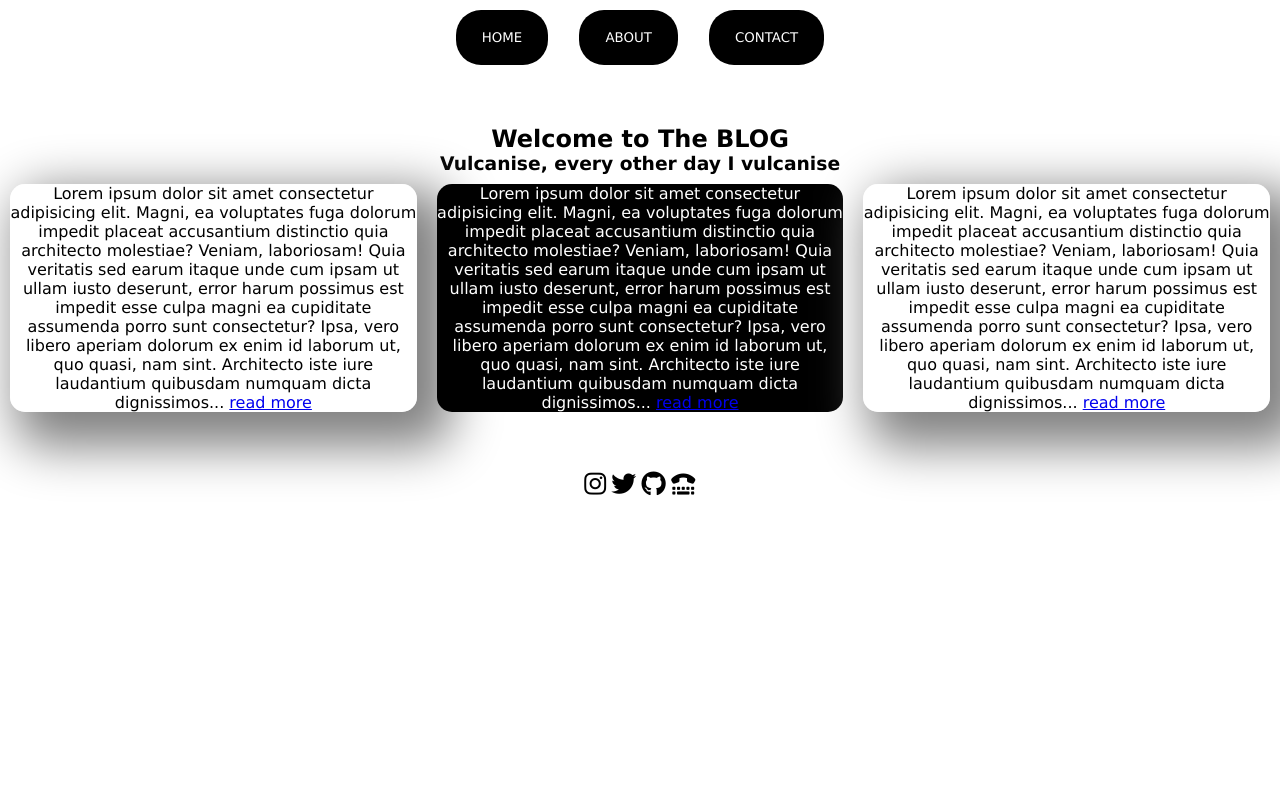
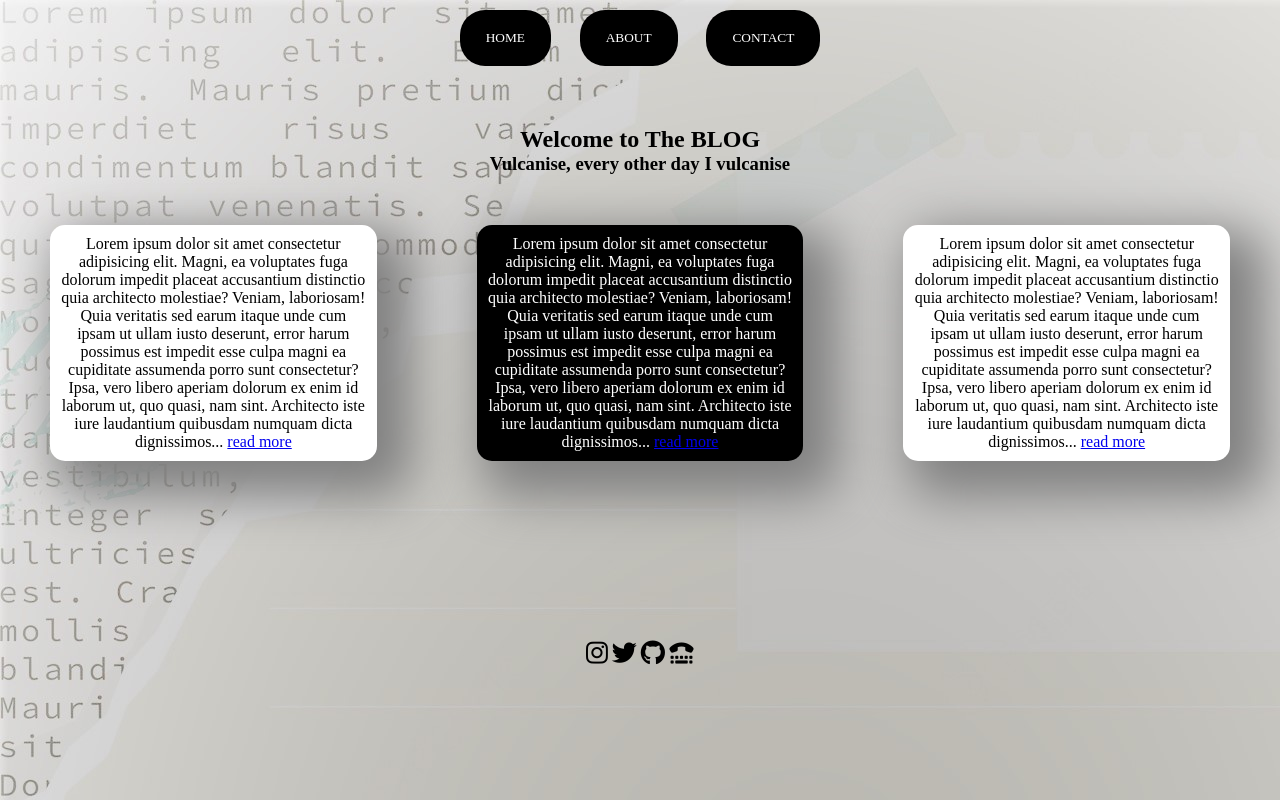
Before and after one commit to hammzyy/Assignment-Blog, a website: page index.html in a window 1280 px wide. Drawn offline with Linux system fonts and the light colour scheme.

Commit message:
modified styling

```diff
--- a/style.css
+++ b/style.css
@@ -2,11 +2,11 @@
     margin: 0;
     padding: 0;
     text-align: center;
-    font-family: Verdana, Geneva, Tahoma, sans-serif;
+    font-family: 'Times New Roman', Times, serif
 }
 
 body{
-    /* background-image: url(assets/22.jpg); */
+    background-image: url(assets/22.jpg);
 }
 
 nav {
@@ -46,18 +46,18 @@ button:hover{
 }
 
 .blog{
-    margin:10px;
+    margin:50px;
+    padding: 10px;
     width: 500px;
-    color: rgba(255, 255, 255, 0.767);
     border-radius: 15px;
-}
-
-#b0{
-    background-color: rgba(255, 255, 255, 0.603);
+    background-color: rgba(255, 255, 255);
     color: black;
     box-shadow: 20px 20px 50px 15px grey;
 }
-#b0:hover{
+
+.blog:hover{
+    transform: scale(102%);
+    transition: 100ms ease-in-out;
     background-color: whitesmoke;
     color: black;
     box-shadow: none;
@@ -72,19 +72,9 @@ button:hover{
     color: whitesmoke;
 }
 
-#b2{
-    background-color: rgba(255, 255, 255, 0.603);
-    color: black;
-    box-shadow: 20px 20px 50px 15px grey;
-}
-#b2:hover{
-    background-color: whitesmoke;
-    color: black;
-    box-shadow: none;
-}
 
 footer{
-    margin-top: 50px;
+    margin-top: 130px;
     text-align: center;
 }
 
```
Also changed, not shown: package.json (added, +7 -0 lines), 1 other file.
